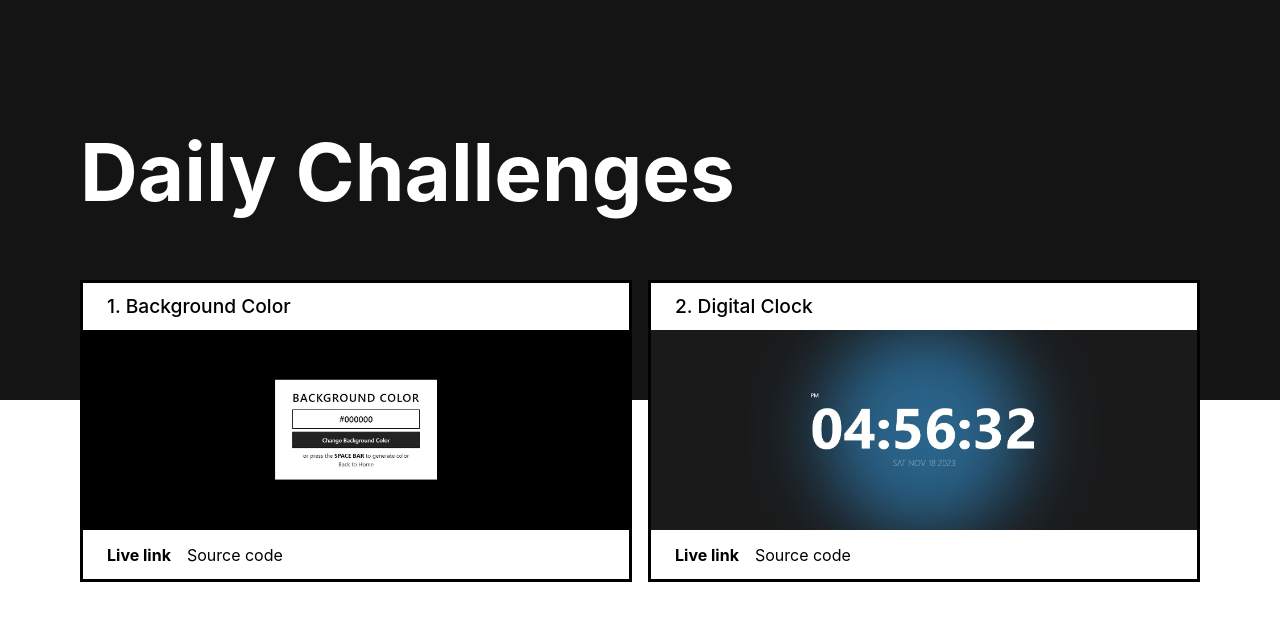
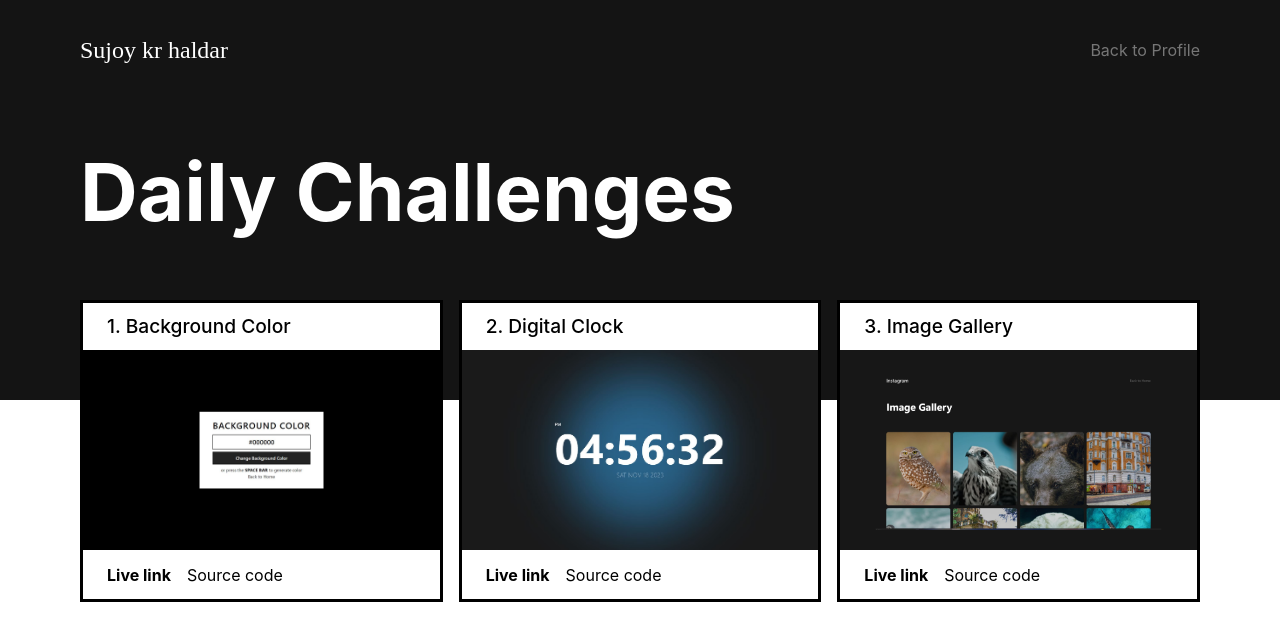
Before and after one commit to SujoyKrHaldar/Web-Dev-Challenges, a plain HTML site: page index.html in a window 1280 px wide. Drawn offline with Linux system fonts and the light colour scheme.

Commit message:
Update content

```diff
--- a/css/index.css
+++ b/css/index.css
@@ -1,7 +1,30 @@
 main {
-  padding: 8rem 5rem;
+  padding: 3rem 5rem;
   width: 100%;
   height: 100%;
+}
+
+header {
+  padding: 2rem 5rem;
+  display: flex;
+  align-items: center;
+  justify-content: space-between;
+  gap: 5rem;
+  color: white;
+  z-index: 5;
+}
+
+header p {
+  font-size: 1.5rem;
+  font-family: Tropical Country;
+}
+
+header a {
+  color: rgb(118, 118, 118);
+  transition: 0.5s ease;
+}
+header a:hover {
+  color: white;
 }
 
 .background {
@@ -51,8 +74,7 @@ h1 {
   overflow: hidden;
   width: 100%;
   height: 200px;
-  background-color: black;
-  /* border: 2px solid black; */
+  background-color: #171717;
 }
 
 .card .thumbnail img {
--- a/index.html
+++ b/index.html
@@ -5,9 +5,12 @@
     <title>30 Days Challenge</title>
     <link href="./css/global.css" rel="stylesheet" />
     <link href="./css/index.css" rel="stylesheet" />
-    <link href="/dist/output.css" rel="stylesheet" />
   </head>
   <body>
+    <header>
+      <p>Sujoy kr haldar</p>
+      <a href="https://sujoykh.vercel.app" target="_blank">Back to Profile</a>
+    </header>
     <div class="background"></div>
     <main>
       <h1>Daily Challenges</h1>
@@ -16,17 +19,17 @@
         <div class="card">
           <h2>1. Background Color</h2>
           <div class="thumbnail">
-            <img
-              src="./assets/bgColChanger.JPG"
-              alt="background-color-changer"
-            />
+            <img src="./assets/bgColChanger.JPG" alt="background-color" />
           </div>
-
           <div class="links">
             <a href="/projects/background-color-changer/" class="primary"
               >Live link</a
             >
-            <a href="https://github.com/SujoyKrHaldar/Web-Dev-Challenges/tree/main/projects/background-color-changer" target="_blank">Source code</a>
+            <a
+              href="https://github.com/SujoyKrHaldar/Web-Dev-Challenges/tree/main/projects/background-color-changer"
+              target="_blank"
+              >Source code</a
+            >
           </div>
         </div>
 
@@ -37,9 +40,47 @@
           </div>
           <div class="links">
             <a href="/projects/digital-clock/" class="primary">Live link</a>
-            <a href="https://github.com/SujoyKrHaldar/Web-Dev-Challenges/tree/main/projects/digital-clock" target="_blank">Source code</a>
+            <a
+              href="https://github.com/SujoyKrHaldar/Web-Dev-Challenges/tree/main/projects/digital-clock"
+              target="_blank"
+              >Source code</a
+            >
           </div>
         </div>
+
+        <div class="card">
+          <h2>3. Image Gallery</h2>
+          <div class="thumbnail">
+            <img
+              src="./assets/imgGallery.JPG"
+              alt="background-color-changer"
+              style="scale: 0.8"
+            />
+          </div>
+          <div class="links">
+            <a href="/projects/gallery/" class="primary">Live link</a>
+            <a
+              href="https://github.com/SujoyKrHaldar/Web-Dev-Challenges/tree/main/projects/gallery"
+              target="_blank"
+              >Source code</a
+            >
+          </div>
+        </div>
+
+        <!--<div class="card">
+          <h2>4. Light/Dark mode</h2>
+          <div class="thumbnail">
+            <img src="./assets/digClock.JPG" alt="background-color-changer" />
+          </div>
+          <div class="links">
+            <a href="/projects/light-dark-mode/" class="primary">Live link</a>
+            <a
+              href="https://github.com/SujoyKrHaldar/Web-Dev-Challenges/tree/main/projects/simple-sound"
+              target="_blank"
+              >Source code</a
+            >
+          </div>
+        </div> -->
       </div>
     </main>
   </body>
```
Also changed, not shown: assets/imgGallery.JPG (added).
